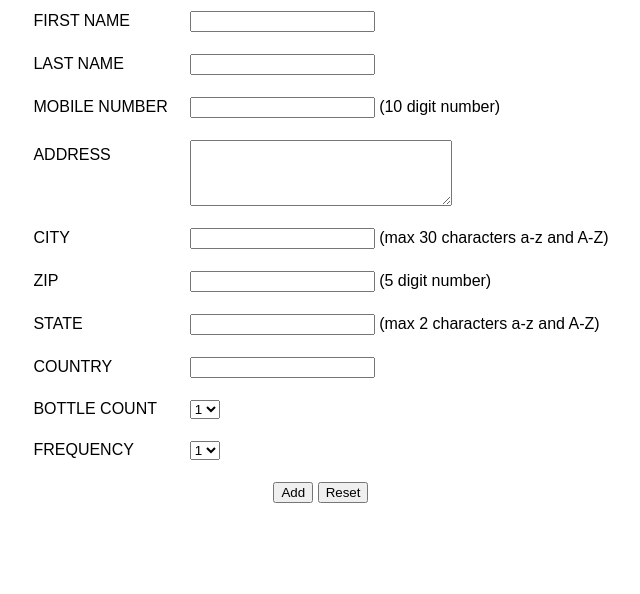
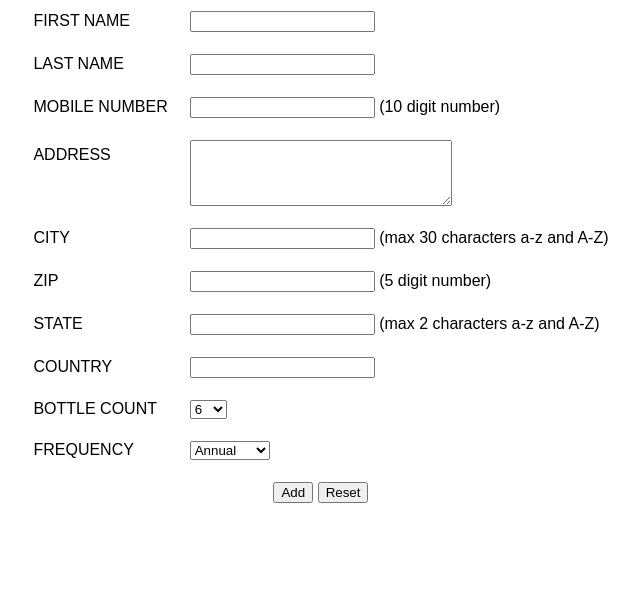
Before and after one commit to fooleh/wineclubber, a Python web app: template templates/index.html in a window 1280 px wide. Shown: the part 183-777 px from the top of the page, without its empty margins (319-959 px from the left). Run offline with Jinja, Linux system fonts and the light colour scheme; the template is opened without the code that fills it, so the values that code supplies are empty.

Commit message:
Update index.html

```diff
--- a/templates/index.html
+++ b/templates/index.html
@@ -86,8 +86,8 @@
 <td>BOTTLE COUNT</td>
 <td>
 <select name="Bottle_Count" id="bottlecount">
-<option value="6">1</option>
-<option value="12">2</option>
+<option value="6">6</option>
+<option value="12">12</option>
 </select>
 </td>
 </tr>
@@ -97,8 +97,8 @@
 <td>FREQUENCY</td>
 <td>
 <select name="Frequency" id="frequency">
-<option value="Annual">1</option>
-<option value="Bi-Annual">2</option>
+<option value="Annual">Annual</option>
+<option value="Bi-Annual">Bi-Annual</option>
 </select>
 </td>
 </tr>
```
